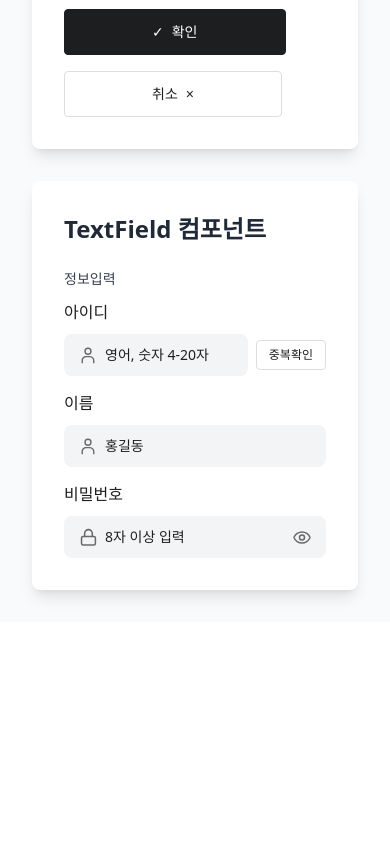
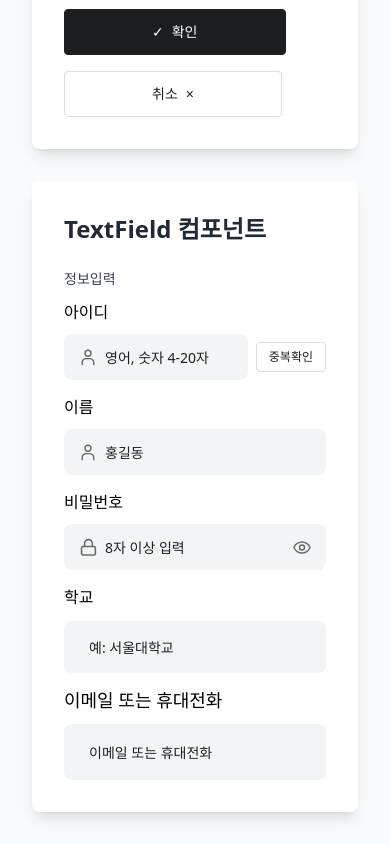
Before and after one commit to DEPth-FinVibe/FinVibe-fe, a React (Vite) app: page / in a window 390 px wide. Shown: the part 1379-2223 px from the top of the page. Before the commit the page ends 2001 px from the top, so only its background shows below. Built offline with nearby package versions, Linux system fonts and the light colour scheme.

Commit message:
feat: 개인화 설정, email/phone textbox 구현

```diff
--- a/src/App.tsx
+++ b/src/App.tsx
@@ -121,6 +121,7 @@ function App() {
               </h3>
               <div className="flex flex-wrap gap-4">
                 <TextField
+                  size="small"
                   label="아이디"
                   placeholder="영어, 숫자 4-20자"
                   leftIcon={<UserIcon className="w-6 h-6" aria-hidden />}
@@ -132,12 +133,14 @@ function App() {
                 />
 
                 <TextField
+                  size="small"
                   label="이름"
                   placeholder="홍길동"
                   leftIcon={<UserIcon className="w-6 h-6" aria-hidden />}
                 />
 
                 <TextField
+                  size="small"
                   label="비밀번호"
                   type={visible ? "text" : "password"}
                   rightIcon={<EyeIcon />}
@@ -145,6 +148,16 @@ function App() {
                   rightIconAriaLabel="비밀번호 표시/숨김"
                   placeholder="8자 이상 입력"
                   leftIcon={<LockIcon className="w-6 h-6" aria-hidden />}
+                />
+                <TextField
+                  size="medium"
+                  label="학교"
+                  placeholder="예: 서울대학교"
+                />
+                <TextField
+                  size="large"
+                  label="이메일 또는 휴대전화"
+                  placeholder="이메일 또는 휴대전화"
                 />
               </div>
             </div>
--- a/src/components/TextField/TextField.tsx
+++ b/src/components/TextField/TextField.tsx
@@ -1,37 +1,70 @@
 import React from "react";
 import { cn } from "../../utils/cn";
 
+type TextFieldSize = "small" | "medium" | "large";
+
 export interface TextFieldProps
   extends Omit<React.InputHTMLAttributes<HTMLInputElement>, "size"> {
+  /** 라벨 텍스트 */
   label?: string;
-
+  /** 텍스트필드 크기 (small / medium / large) */
+  size?: TextFieldSize;
   /** 에러 메시지(있으면 에러 스타일 + 메시지 표시) */
   errorMessage?: string;
-
   /** 에러 스타일만 주고 메시지는 안 띄우고 싶을 때 */
   hasError?: boolean;
-
-  /** 에러가 아닐 때 안내 문구 */
+  /** 에러가 아닐 때 안내 문구(예: "영어, 숫자 4-20자") */
   helperText?: string;
-
+  /** 왼쪽 아이콘(예: 유저/자물쇠 아이콘) */
   leftIcon?: React.ReactNode;
-
+  /** 오른쪽 아이콘(예: 비밀번호 보기/숨기기 아이콘) */
   rightIcon?: React.ReactNode;
+  /** 오른쪽 아이콘 클릭 핸들러 */
   onRightIconClick?: () => void;
+  /** 오른쪽 아이콘 버튼 aria-label(접근성용) */
   rightIconAriaLabel?: string;
-
+  /** 인풋 오른쪽에 붙는 부가 요소(예: 중복확인 버튼) */
   rightAddon?: React.ReactNode;
-
+  /** 버튼/인풋처럼 전체 너비 사용 여부 */
   fullWidth?: boolean;
-
+  /** 인풋+애드온을 감싸는 컨테이너 클래스 추가 */
   containerClassName?: string;
+  /** input 요소에 추가로 붙일 클래스(세부 스타일 커스터마이즈용) */
   inputClassName?: string;
 }
+
+const sizeStyles: Record<
+  TextFieldSize,
+  { label: string; input: string; helper: string; gap: string }
+> = {
+  // small 높이 가장 낮
+  small: {
+    label: "text-Subtitle_S_Regular mb-2.5",
+    input: "h-[46px] text-Body_M_Light",
+    helper: "mt-2 text-Caption_L_Light",
+    gap: "gap-2",
+  },
+  // 높이 중 46 52 56
+  medium: {
+    label: "text-Subtitle_S_Regular mb-3",
+    input: "h-[52px] text-Body_M_Light",
+    helper: "mt-2 text-Caption_L_Light",
+    gap: "gap-3",
+  },
+  // 높이 큰
+  large: {
+    label: "text-Subtitle_M_Regular mb-3",
+    input: "h-[56px] text-Body_M_Light",
+    helper: "mt-2 text-Caption_L_Light",
+    gap: "gap-3",
+  },
+};
 
 export const TextField = React.forwardRef<HTMLInputElement, TextFieldProps>(
   (
     {
       label,
+      size = "small",
       errorMessage,
       hasError,
       helperText,
@@ -45,44 +78,38 @@ export const TextField = React.forwardRef<HTMLInputElement, TextFieldProps>(
       containerClassName,
       inputClassName,
       disabled,
-      id, // label 연결용
+      id,
       "aria-describedby": ariaDescribedBy,
       ...props
     },
     ref
   ) => {
-    // errorMessage가 있으면 자동으로 에러 처리 + hasError로 강제 가능
     const error = Boolean(errorMessage) || Boolean(hasError);
 
-    // id가 없으면 label 연결을 위해 자동 생성
     const inputId = React.useId();
     const resolvedId = id ?? inputId;
 
-    // helper/error 텍스트를 스크린리더가 읽을 수 있게 연결
     const helperId = helperText ? `${resolvedId}-help` : undefined;
     const errorId = errorMessage ? `${resolvedId}-error` : undefined;
 
-    // 기존 aria-describedby가 있으면 유지하면서 help/error도 추가
-    const describedBy = [
-      ariaDescribedBy,
-      errorId,
-      !error && helperId ? helperId : undefined,
-    ]
-      .filter(Boolean)
-      .join(" ") || undefined;
+    const describedBy =
+      [ariaDescribedBy, error ? errorId : helperId].filter(Boolean).join(" ") ||
+      undefined;
+
+    const s = sizeStyles[size];
 
     return (
       <div className={cn(fullWidth ? "w-full" : "inline-block", className)}>
         {label && (
           <label
             htmlFor={resolvedId}
-            className="block text-Subtitle_S_Regular text-black mb-2.5"
+            className={cn("block text-black", s.label)}
           >
             {label}
           </label>
         )}
 
-        <div className={cn("flex items-center gap-2", containerClassName)}>
+        <div className={cn("flex items-center", s.gap, containerClassName)}>
           <div className="relative flex-1">
             {leftIcon && (
               <span
@@ -100,13 +127,14 @@ export const TextField = React.forwardRef<HTMLInputElement, TextFieldProps>(
               aria-invalid={error || undefined}
               aria-describedby={describedBy}
               className={cn(
-                "w-full rounded-lg min-h-[28px] py-2.5",
-                "bg-gray-100 placeholder:text-black text-Body_M_Light ",
+                "w-full rounded-lg",
+                s.input,
+                "bg-gray-100 placeholder:text-black",
                 "border border-transparent",
                 "focus:outline-none",
                 "disabled:opacity-60 disabled:cursor-not-allowed",
                 error && "border-red-400 focus:ring-red-200",
-                leftIcon ? "pl-10" : "pl-4",
+                leftIcon ? "pl-10" : "pl-6",
                 rightIcon ? "pr-10" : "pr-4",
                 inputClassName
               )}
@@ -117,9 +145,13 @@ export const TextField = React.forwardRef<HTMLInputElement, TextFieldProps>(
               <button
                 type="button"
                 onClick={onRightIconClick}
-                className="absolute right-3 top-1/2 -translate-y-1/2 text-gray-500 hover:text-gray-700"
+                className={cn(
+                  "absolute right-3 top-1/2 -translate-y-1/2 text-gray-500",
+                  onRightIconClick && "hover:text-gray-700",
+                  !onRightIconClick && "cursor-default"
+                )}
                 aria-label={rightIconAriaLabel}
-                disabled={disabled}
+                disabled={disabled || !onRightIconClick}
               >
                 {rightIcon}
               </button>
@@ -129,13 +161,12 @@ export const TextField = React.forwardRef<HTMLInputElement, TextFieldProps>(
           {rightAddon && <div className="flex-shrink-0">{rightAddon}</div>}
         </div>
 
-        {/* 에러 우선 표시 */}
         {errorMessage ? (
-          <p id={errorId} className="mt-2 text-Caption_L_Light text-red-500">
+          <p id={errorId} className={cn(s.helper, "text-red-500")}>
             {errorMessage}
           </p>
         ) : helperText ? (
-          <p id={helperId} className="mt-2 text-Caption_L_Light text-gray-500">
+          <p id={helperId} className={cn(s.helper, "text-gray-500")}>
             {helperText}
           </p>
         ) : null}
```
Also changed, not shown: src/components/TextField/index.ts (line endings or trailing spaces).
